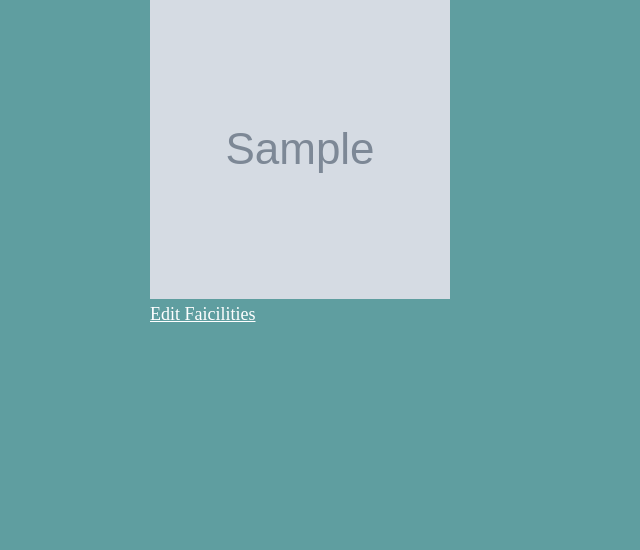
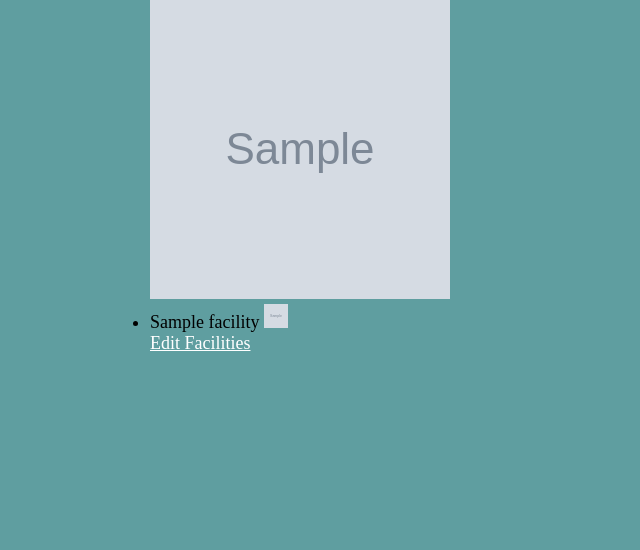
Before and after one commit to RadoslavDimchev/Bookme, a Node server app: page /catalog/600000000000000000000001 in a window 1280 px wide. Shown: the part 141-691 px from the top of the page, without its empty margins (0-640 px from the left). Run offline with Node 20, Linux system fonts and the light colour scheme; tables that the repository leaves empty hold one stand-in row (values such as "Sample post"); grey boxes marked "Sample" are stand-in pictures; some libraries are stand-ins or nearby versions.

Commit message:
Created list for facilities in details

```diff
--- a/controllers/facilityController.js
+++ b/controllers/facilityController.js
@@ -26,7 +26,7 @@ facilityController.get('/:roomId/decorateRoom', async (req, res) => {
   const room = await getById(roomId);
   const facilities = await getAllFacilities();
   facilities.forEach(f => {
-    if (room.facilities.some(id => id.toString() === f._id.toString())) {
+    if (room.facilities.some(x => x._id.toString() === f._id.toString())) {
       f.checked = true;
     }
   });
--- a/services/roomService.js
+++ b/services/roomService.js
@@ -6,7 +6,7 @@ function getAll(search, city, fromPrice, toPrice) {
 }
 
 function getById(id) {
-  return Room.findById(id).lean();
+  return Room.findById(id).populate('facilities').lean();
 }
 
 async function create(roomData) {
--- a/views/decorate.hbs
+++ b/views/decorate.hbs
@@ -9,8 +9,8 @@
     <form action="/facility/{{room._id}}/decorateRoom" method="post">
       <ul>
         {{#each facilities}}
-        <li><label><input type="checkbox" name="{{_id}}" {{#if checked}}checked{{/if}}> {{label}} <img class="facility-icon" src="{{iconUrl}}"
-              alt="icon"></label></li>
+        <li><label><input type="checkbox" name="{{_id}}" {{#if checked}}checked{{/if}}> {{label}} <img
+              class="facility-icon" src="{{iconUrl}}" alt="icon"></label></li>
         {{/each}}
       </ul>
       <button>Confirm Facilities</button>
--- a/views/details.hbs
+++ b/views/details.hbs
@@ -6,6 +6,11 @@
   <div>
     <img class="img" src="{{imgUrl}}" alt="room image">
   </div>
-  <a href="/facility/{{_id}}/decorateRoom">Edit Faicilities</a>
+  <ul>
+    {{#each facilities}}
+    <li>{{label}} <img class="facility-icon" src="{{iconUrl}}" alt="icon"></li>
+    {{/each}}
+  </ul>
+  <a href="/facility/{{_id}}/decorateRoom">Edit Facilities</a>
   {{/with}}
 </section>
```
